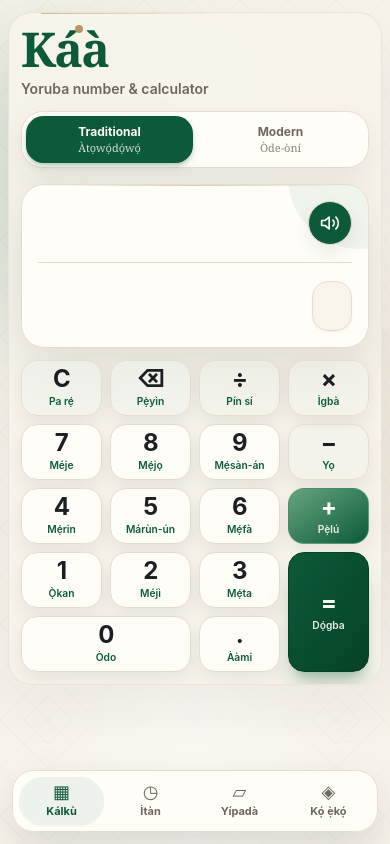
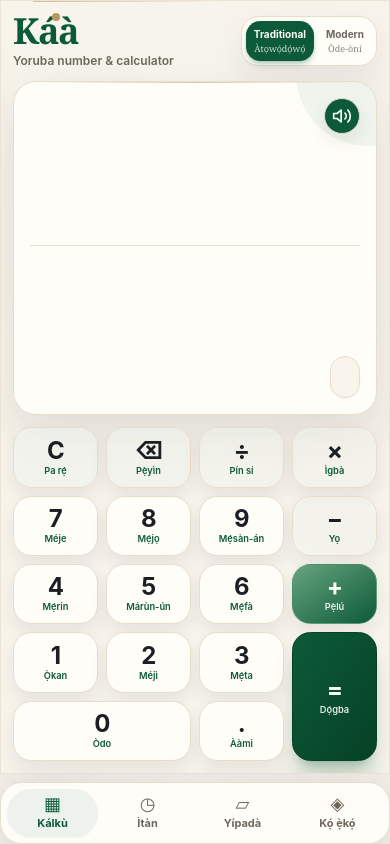
Before and after one commit to SojiJoro/KaaNiYoruba, a Next.js app: page / in a window 390 px wide. Built offline with nearby package versions, Linux system fonts and the light colour scheme.

Commit message:
Polish Yoruba calculator app layout

```diff
--- a/src/app/page.tsx
+++ b/src/app/page.tsx
@@ -2,12 +2,12 @@
 
 export default function Home() {
   return (
-    <main className="relative min-h-screen overflow-x-hidden yoruba-pattern px-2 py-3 text-text-dark sm:px-5 sm:py-8">
+    <main className="relative min-h-screen overflow-x-hidden yoruba-pattern px-0 py-0 text-text-dark sm:px-5 sm:py-8">
       <div className="pointer-events-none absolute -left-24 top-10 h-72 w-72 rounded-full bg-soft-green/20 blur-3xl" />
       <div className="pointer-events-none absolute -right-28 top-1/3 h-80 w-80 rounded-full bg-gold/10 blur-3xl" />
       <div className="pointer-events-none absolute bottom-0 left-1/2 h-64 w-64 -translate-x-1/2 rounded-full bg-warm-cream/80 blur-3xl" />
 
-      <div className="relative mx-auto flex min-h-[calc(100vh-1.5rem)] w-full max-w-6xl items-start justify-center sm:items-center">
+      <div className="relative mx-auto flex min-h-screen w-full max-w-6xl items-start justify-center sm:min-h-[calc(100vh-4rem)] sm:items-center">
         <Calculator />
       </div>
     </main>
--- a/src/components/Calculator.tsx
+++ b/src/components/Calculator.tsx
@@ -116,17 +116,35 @@
     window.speechSynthesis.speak(utter);
   }, []);
 
+  const isCalculator = tab === "calculator";
+
   return (
-    <div className="w-full max-w-5xl pb-20 sm:pb-5">
-      <section className="relative overflow-hidden rounded-[1.5rem] border border-border/70 bg-background/90 p-3 shadow-app backdrop-blur sm:rounded-[2.25rem] sm:p-6 lg:p-7">
+    <div
+      className={`w-full ${
+        isCalculator
+          ? "flex h-[100svh] max-w-[430px] flex-col pb-0 sm:h-auto sm:max-w-5xl sm:pb-5"
+          : "max-w-5xl pb-20 sm:pb-5"
+      }`}
+    >
+      <section
+        className={`relative overflow-hidden border border-border/70 bg-background/90 shadow-app backdrop-blur ${
+          isCalculator
+            ? "flex min-h-0 flex-1 flex-col rounded-none p-3 sm:block sm:rounded-[2.25rem] sm:p-6 lg:p-7"
+            : "rounded-[1.5rem] p-3 sm:rounded-[2.25rem] sm:p-6 lg:p-7"
+        }`}
+      >
         <div className="pointer-events-none absolute left-8 top-0 h-px w-1/2 bg-gradient-to-r from-gold/60 to-transparent" />
         <AppHeader mode={mode} onModeChange={setMode} />
 
-        <div className="relative mt-4 grid gap-5 xl:grid-cols-[minmax(0,1fr)_18rem] xl:items-start">
-          <div className="flex min-w-0 flex-col gap-3">
-            <div className="min-w-0">
+        <div
+          className={`relative grid gap-5 xl:grid-cols-[minmax(0,1fr)_18rem] xl:items-start ${
+            isCalculator ? "mt-3 min-h-0 flex-1" : "mt-4"
+          }`}
+        >
+          <div className="flex min-w-0 min-h-0 flex-col gap-3">
+            <div className="min-w-0 min-h-0 flex-1">
               {tab === "calculator" && (
-                <div className="flex flex-col gap-3">
+                <div className="flex h-full min-h-0 flex-col gap-3">
                   <Display
                     expression={state.expression}
                     result={previewResult}
@@ -190,7 +208,7 @@
         </div>
       </section>
 
-      <BottomNav activeTab={tab} onChange={setTab} />
+      <BottomNav activeTab={tab} onChange={setTab} compact={isCalculator} />
     </div>
   );
 }
@@ -203,9 +221,9 @@
   onModeChange: (mode: YorubaMode) => void;
 }) {
   return (
-    <header className="relative flex flex-col gap-3 sm:flex-row sm:items-start sm:justify-between">
+    <header className="relative flex shrink-0 flex-row items-center justify-between gap-3 sm:items-start">
       <div className="min-w-0">
-        <h1 className="font-serif text-5xl font-black leading-none tracking-[-0.04em] text-primary-green sm:text-6xl">
+        <h1 className="font-serif text-4xl font-black leading-none tracking-[-0.04em] text-primary-green sm:text-6xl">
           K
           <span className="relative inline-block">
             á
@@ -213,7 +231,7 @@
           </span>
           à
         </h1>
-        <p className="mt-1.5 text-sm font-semibold text-muted sm:text-base">
+        <p className="mt-1 text-xs font-semibold text-muted sm:mt-1.5 sm:text-base">
           Yoruba number &amp; calculator
         </p>
       </div>
@@ -225,14 +243,20 @@
 function BottomNav({
   activeTab,
   onChange,
+  compact,
 }: {
   activeTab: Tab;
   onChange: (tab: Tab) => void;
+  compact: boolean;
 }) {
   return (
     <nav
       aria-label="Primary"
-      className="fixed inset-x-3 bottom-3 z-30 mx-auto grid max-w-md grid-cols-4 gap-1 rounded-[1.35rem] border border-border bg-warm-cream/95 p-1.5 shadow-floating backdrop-blur sm:sticky sm:bottom-5 sm:mt-5 sm:max-w-xl sm:rounded-[1.75rem]"
+      className={`z-30 mx-auto grid max-w-md grid-cols-4 gap-1 rounded-[1.35rem] border border-border bg-warm-cream/95 p-1.5 shadow-floating backdrop-blur sm:sticky sm:bottom-5 sm:mt-5 sm:max-w-xl sm:rounded-[1.75rem] ${
+        compact
+          ? "mt-2 w-full shrink-0"
+          : "fixed inset-x-3 bottom-3"
+      }`}
     >
       {TABS.map((item) => (
         <TabButton
--- a/src/components/Display.tsx
+++ b/src/components/Display.tsx
@@ -27,14 +27,14 @@
   const displayExpression = formatExpression(expression);
 
   return (
-    <section className="relative isolate flex min-h-[164px] flex-col justify-between overflow-hidden rounded-[1.45rem] border border-border bg-warm-cream px-4 py-4 shadow-premium sm:min-h-[210px] sm:rounded-[2rem] sm:px-6 sm:py-5">
+    <section className="relative isolate flex min-h-[0] flex-[0.9] flex-col justify-between overflow-hidden rounded-[1.45rem] border border-border bg-warm-cream px-4 py-4 shadow-premium sm:min-h-[210px] sm:flex-none sm:rounded-[2rem] sm:px-6 sm:py-5">
       <div className="pointer-events-none absolute inset-x-6 top-0 h-px bg-gradient-to-r from-transparent via-gold/50 to-transparent" />
       <div className="pointer-events-none absolute -right-16 -top-20 h-36 w-36 rounded-full bg-soft-green/10" />
 
       <div className="relative flex items-start justify-between gap-3">
         <p
           aria-label="Expression in Arabic numerals"
-          className="min-h-6 min-w-0 flex-1 break-words font-mono text-base font-semibold tracking-tight text-muted sm:text-lg"
+          className="min-h-5 min-w-0 flex-1 break-words font-mono text-sm font-semibold tracking-tight text-muted sm:min-h-6 sm:text-lg"
         >
           {displayExpression || " "}
         </p>
@@ -43,20 +43,20 @@
           type="button"
           onClick={() => onSpeak?.(headlineYoruba || "")}
           aria-label="Gbọ́ pípè"
-          className="inline-flex h-11 w-11 shrink-0 items-center justify-center rounded-full border border-border bg-primary-green text-warm-cream shadow-button transition hover:-translate-y-0.5 hover:bg-deep-green focus:outline-none focus:ring-2 focus:ring-primary-green focus:ring-offset-2 focus:ring-offset-warm-cream sm:h-12 sm:w-12"
+          className="inline-flex h-9 w-9 shrink-0 items-center justify-center rounded-full border border-border bg-primary-green text-warm-cream shadow-button transition hover:-translate-y-0.5 hover:bg-deep-green focus:outline-none focus:ring-2 focus:ring-primary-green focus:ring-offset-2 focus:ring-offset-warm-cream sm:h-12 sm:w-12"
           title="Gbọ́ pípè (Hear pronunciation)"
         >
           <SpeakerIcon />
         </button>
       </div>
 
-      <div className="my-3 h-px w-full bg-border sm:my-4" />
+      <div className="my-2 h-px w-full bg-border sm:my-4" />
 
       <div className="relative flex items-end justify-between gap-3">
         <div className="min-w-0 flex-1">
           <h2
             aria-live="polite"
-            className={`break-words font-serif text-[clamp(1.65rem,8vw,2.55rem)] font-black leading-[1.02] tracking-tight [overflow-wrap:anywhere] sm:text-[clamp(2.25rem,5vw,4rem)] ${
+            className={`break-words font-serif text-[clamp(1.35rem,7vw,2.35rem)] font-black leading-[1.02] tracking-tight [overflow-wrap:anywhere] sm:text-[clamp(2.25rem,5vw,4rem)] ${
               error ? "text-error" : "text-deep-green"
             }`}
           >
@@ -65,7 +65,7 @@
         </div>
         <div
           aria-label="Result in Arabic numerals"
-          className="max-w-[35%] shrink-0 overflow-hidden text-ellipsis rounded-2xl border border-border bg-background/80 px-3 py-2 text-right font-mono text-2xl font-bold text-muted shadow-sm sm:text-4xl"
+          className="max-w-[35%] shrink-0 overflow-hidden text-ellipsis rounded-2xl border border-border bg-background/80 px-2 py-1.5 text-right font-mono text-xl font-bold text-muted shadow-sm sm:px-3 sm:py-2 sm:text-4xl"
         >
           {headlineArabic || " "}
         </div>
--- a/src/components/Keypad.tsx
+++ b/src/components/Keypad.tsx
@@ -41,7 +41,7 @@
   return (
     <section
       aria-label="Calculator keypad"
-      className="grid w-full grid-cols-4 gap-2"
+      className="grid min-h-0 w-full flex-1 grid-cols-4 grid-rows-5 gap-2 sm:flex-none"
     >
       {LAYOUT.map((cell) => (
         <KeyButton
@@ -66,7 +66,7 @@
 }) {
   const subtitle = labelFor(cell.key, mode);
   const base =
-    "relative flex min-h-[56px] select-none flex-col items-center justify-center rounded-[1rem] border px-1 text-center shadow-button transition-all hover:-translate-y-0.5 active:translate-y-0 active:scale-[0.98] focus:outline-none focus:ring-2 focus:ring-primary-green focus:ring-offset-2 focus:ring-offset-background sm:min-h-[66px] sm:rounded-[1.2rem]";
+    "relative flex min-h-0 select-none flex-col items-center justify-center rounded-[1.15rem] border px-1 text-center shadow-button transition-all hover:-translate-y-0.5 active:translate-y-0 active:scale-[0.98] focus:outline-none focus:ring-2 focus:ring-primary-green focus:ring-offset-2 focus:ring-offset-background sm:min-h-[66px] sm:rounded-[1.2rem]";
   const variantClasses = {
     digit:
       "border-border bg-warm-cream text-text-dark hover:border-soft-green/45 hover:bg-white",
@@ -79,7 +79,7 @@
   }[cell.variant];
 
   const span = cell.span === 2 ? "col-span-2" : "";
-  const tall = cell.tall ? "row-span-2 min-h-[120px] sm:min-h-[140px]" : "";
+  const tall = cell.tall ? "row-span-2 sm:min-h-[140px]" : "";
   const subtitleClass =
     cell.variant === "equals" || cell.emphasis
       ? "text-warm-cream/90"
@@ -97,7 +97,7 @@
       </span>
       {subtitle ? (
         <span
-          className={`mt-1 max-w-full truncate text-[0.64rem] font-semibold leading-tight sm:text-xs ${subtitleClass}`}
+          className={`mt-0.5 max-w-full truncate text-[0.58rem] font-semibold leading-tight sm:mt-1 sm:text-xs ${subtitleClass}`}
         >
           {subtitle}
         </span>
--- a/src/components/ModeToggle.tsx
+++ b/src/components/ModeToggle.tsx
@@ -12,7 +12,7 @@
     <div
       role="radiogroup"
       aria-label="Yoruba number mode"
-      className="inline-flex w-full items-center gap-1 rounded-[1.35rem] border border-border bg-warm-cream p-1 shadow-card sm:w-auto"
+      className="inline-flex max-w-[13rem] shrink-0 items-center gap-1 rounded-[1.1rem] border border-border bg-warm-cream p-1 shadow-card sm:max-w-none sm:rounded-[1.35rem]"
     >
       <SegmentButton
         label="Traditional"
@@ -47,14 +47,14 @@
       role="radio"
       aria-checked={active}
       onClick={onClick}
-      className={`flex min-h-11 flex-1 flex-col items-center justify-center rounded-[1.1rem] px-3 py-2 text-xs leading-tight transition-all sm:min-w-28 ${
+      className={`flex min-h-10 flex-1 flex-col items-center justify-center rounded-[0.9rem] px-2 py-1.5 text-[10px] leading-tight transition-all sm:min-h-11 sm:min-w-28 sm:rounded-[1.1rem] sm:px-3 sm:py-2 sm:text-xs ${
         active
           ? "bg-primary-green text-warm-cream shadow-md shadow-primary-green/25"
           : "text-muted hover:bg-pale-green hover:text-deep-green"
       }`}
     >
       <span className="font-bold">{label}</span>
-      <span className="mt-0.5 font-serif text-[11px] opacity-80">
+      <span className="mt-0.5 font-serif text-[9px] opacity-80 sm:text-[11px]">
         {sublabel}
       </span>
     </button>
```
Also changed, not shown: src/components/LearningMode.tsx (+106 -18 lines).
